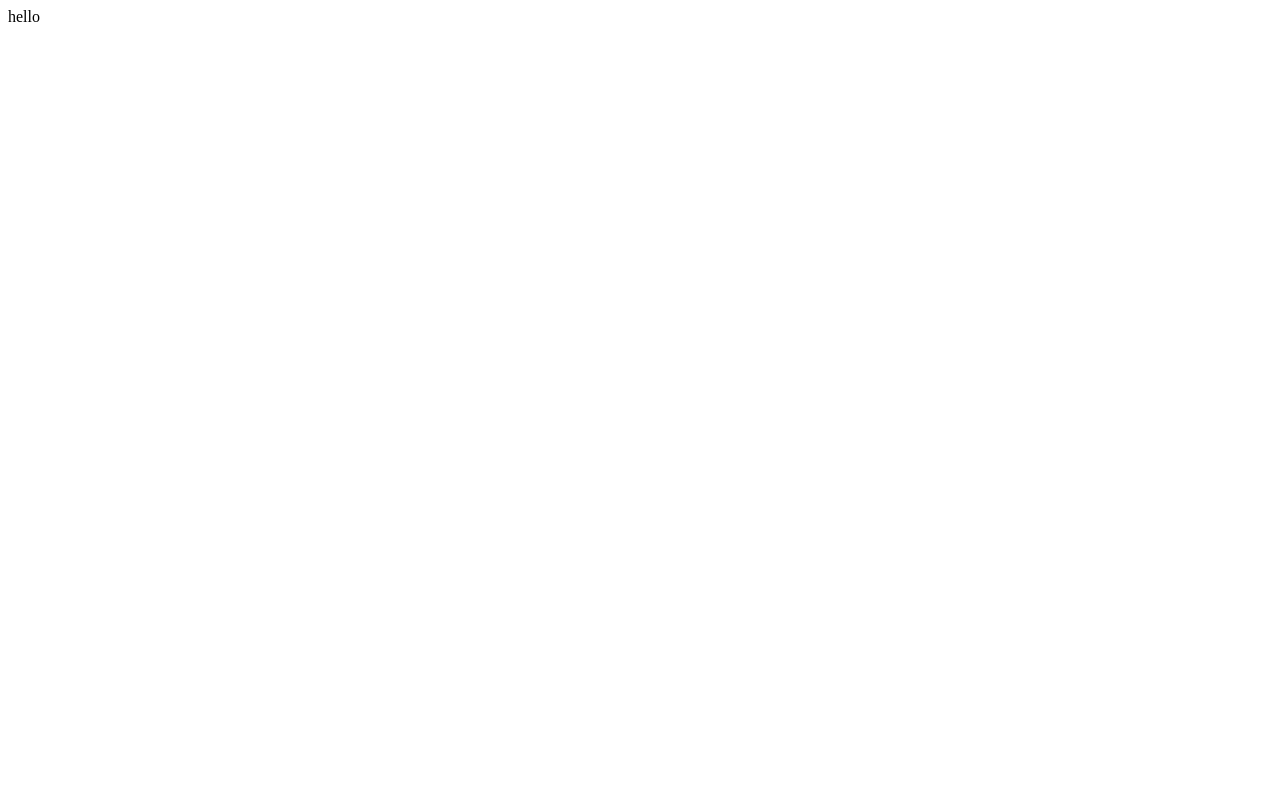
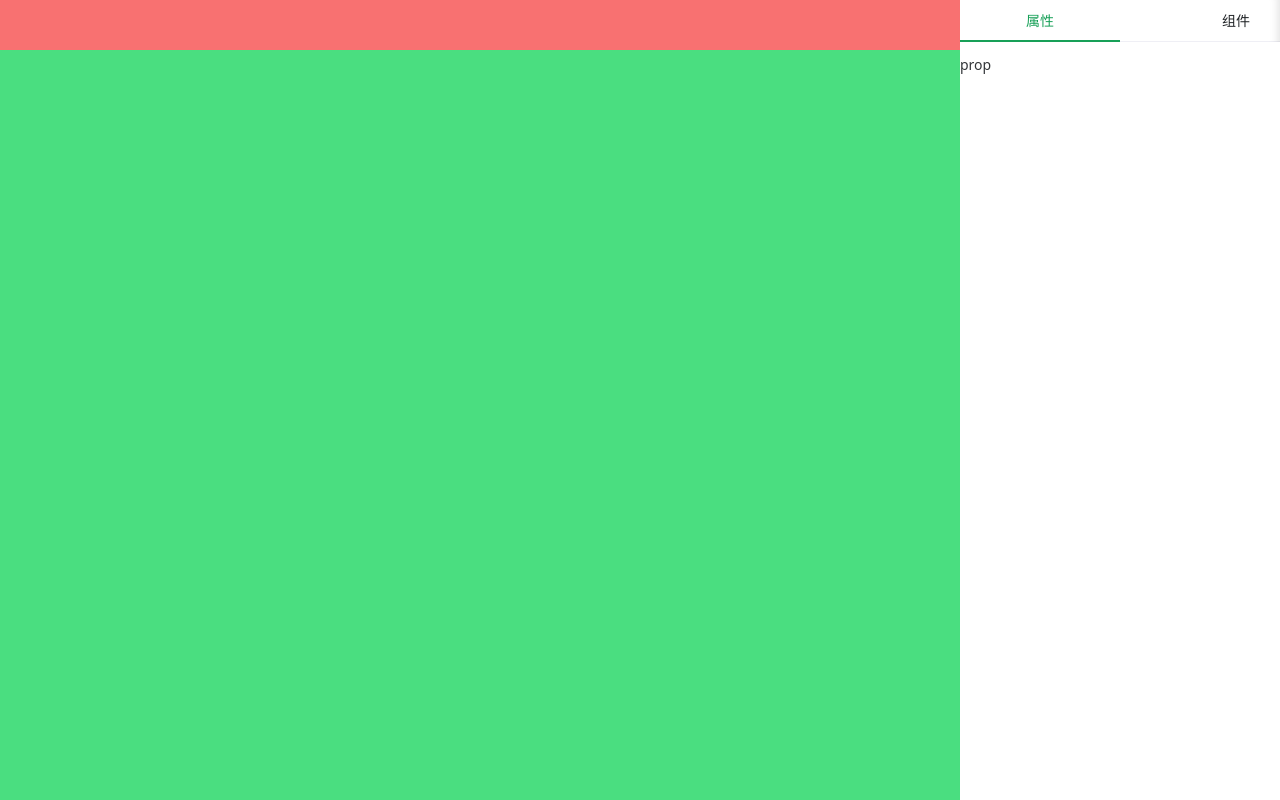
Before and after one commit to gjssss/openai-low-code, a Vue app: page / in a window 1280 px wide. Built offline with nearby package versions, Linux system fonts and the light colour scheme.

Commit message:
添加side bar

```diff
--- a/package.json
+++ b/package.json
@@ -11,7 +11,6 @@
   },
   "dependencies": {
     "@vueuse/core": "^9.12.0",
-    "ant-design-vue": "^3.2.15",
     "dayjs": "^1.11.7",
     "lodash-es": "^4.17.21",
     "pinia": "^2.0.28",
@@ -36,10 +35,11 @@
     "eslint-plugin-prettier": "^4.2.1",
     "eslint-plugin-vue": "^9.3.0",
     "jsdom": "^20.0.3",
+    "naive-ui": "^2.34.3",
     "prettier": "^2.7.1",
     "sass": "^1.58.0",
     "unocss": "^0.49.4",
-    "unplugin-vue-components": "^0.24.0",
+    "vfonts": "^0.0.3",
     "vite": "^4.0.0",
     "vitest": "^0.25.6"
   }
--- a/src/App.vue
+++ b/src/App.vue
@@ -5,3 +5,10 @@ import { RouterView } from 'vue-router'
 <template>
   <RouterView />
 </template>
+
+<style>
+* {
+  margin: 0;
+  padding: 0;
+}
+</style>
--- /dev/null
+++ b/src/components/side-bar/side-bar.vue
@@ -0,0 +1,34 @@
+<template>
+  <div class="w-sider-bar h-screen">
+    <n-tabs
+      type="line"
+      animated
+      justify-content="center"
+      class="h-full"
+      pane-class="h-900px"
+    >
+      <n-tab-pane
+        name="oasis"
+        tab="属性"
+        :tab-props="{ class: 'w-160px justify-center' }"
+      >
+        <side-prop></side-prop>
+      </n-tab-pane>
+      <n-tab-pane
+        name="the beatles"
+        tab="组件"
+        :tab-props="{ class: 'w-160px justify-center' }"
+      >
+        <side-com></side-com>
+      </n-tab-pane>
+    </n-tabs>
+  </div>
+</template>
+
+<script setup>
+import { NTabs, NTabPane } from 'naive-ui'
+import sideCom from './side-com.vue'
+import sideProp from './side-prop.vue'
+</script>
+
+<style></style>
--- /dev/null
+++ b/src/components/side-bar/side-com.vue
@@ -0,0 +1,5 @@
+<template>com</template>
+
+<script setup></script>
+
+<style></style>
--- /dev/null
+++ b/src/components/side-bar/side-prop.vue
@@ -0,0 +1,5 @@
+<template>prop</template>
+
+<script setup></script>
+
+<style></style>
--- a/src/main.js
+++ b/src/main.js
@@ -3,6 +3,8 @@ import { createPinia } from 'pinia'
 
 import App from './App.vue'
 import router from './router'
+
+import 'uno.css'
 
 const app = createApp(App)
 
--- a/src/router/index.js
+++ b/src/router/index.js
@@ -1,12 +1,13 @@
 import { createRouter, createWebHistory } from 'vue-router'
+import index from '../views/index.vue'
 
 const router = createRouter({
   history: createWebHistory(import.meta.env.BASE_URL),
   routes: [
     {
       path: '/',
-      name: 'home',
-      component: import('../views/index.vue'),
+      name: 'index',
+      component: index,
     },
   ],
 })
--- a/src/views/index.vue
+++ b/src/views/index.vue
@@ -1,3 +1,28 @@
-<script setup></script>
+<template>
+  <div class="flex">
+    <div class="h-screen w-content-screen">
+      <div class="bg-red h-top-tab w-full"></div>
+      <div class="bg-green h-web-container w-full"></div>
+    </div>
+    <side-bar></side-bar>
+  </div>
+</template>
 
-<template>hello</template>
+<script setup>
+import SideBar from '../components/side-bar/side-bar.vue'
+</script>
+
+<style>
+.w-sider-bar {
+  width: 320px;
+}
+.w-content-screen {
+  width: calc(100vw - 320px);
+}
+.h-top-tab {
+  height: 50px;
+}
+.h-web-container {
+  height: calc(100vh - 50px);
+}
+</style>
--- a/vite.config.js
+++ b/vite.config.js
@@ -5,19 +5,10 @@ import vue from '@vitejs/plugin-vue'
 import vueJsx from '@vitejs/plugin-vue-jsx'
 import Unocss from 'unocss/vite'
 import UnoConfig from './.uno.config.js'
-import Components from 'unplugin-vue-components/vite'
-import { AntDesignVueResolver } from 'unplugin-vue-components/resolvers'
 
 // https://vitejs.dev/config/
 export default defineConfig({
-  plugins: [
-    vue(),
-    vueJsx(),
-    Unocss(UnoConfig),
-    Components({
-      resolvers: [AntDesignVueResolver()],
-    }),
-  ],
+  plugins: [vue(), vueJsx(), Unocss(UnoConfig)],
   resolve: {
     alias: {
       '@': fileURLToPath(new URL('./src', import.meta.url)),
```
Also changed, not shown: .uno.config.js, 1 other file (tests, documents, lock files or other folders).
